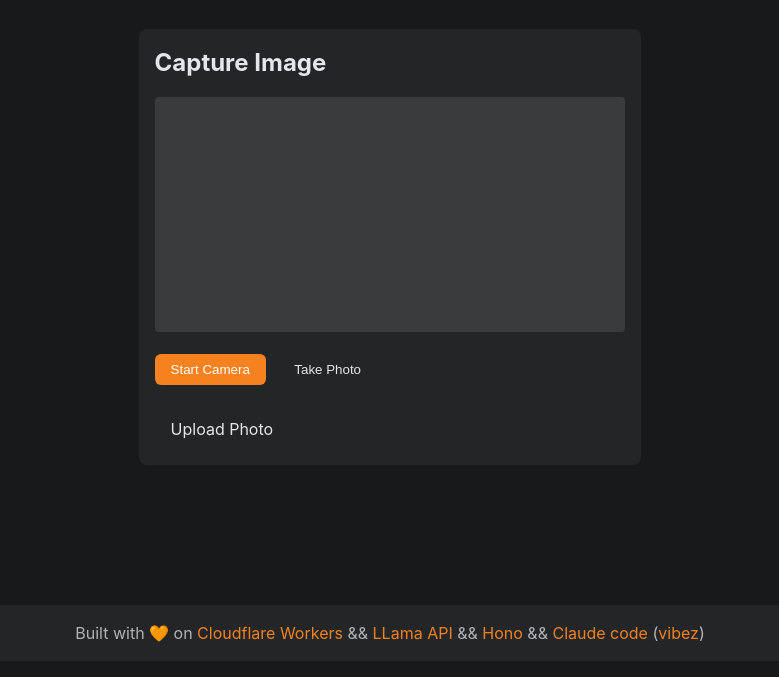
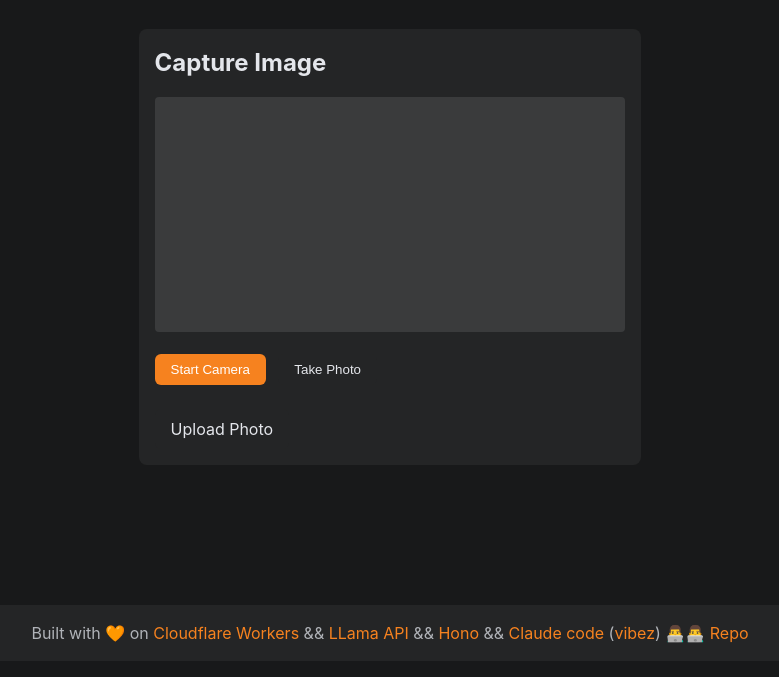
Before and after one commit to craigsdennis/llama-api-exploring, a website: page public/index.html in a window 1280 px wide. Shown: the part 123-800 px from the top of the page, without its empty margins (250-1029 px from the left). Drawn offline with nearby package versions, Linux system fonts and the light colour scheme.

Commit message:
Point to repo

```diff
--- a/public/index.html
+++ b/public/index.html
@@ -57,7 +57,7 @@
   </div>
 
   <footer class="footer">
-    Built with 🧡 on <a href="https://developers.cloudflare.com">Cloudflare Workers</a> && <a href="https://llama.developer.meta.com/docs/">LLama API</a> && <a href="https://honojs.dev">Hono</a> && <a href="https://docs.anthropic.com/en/docs/agents-and-tools/claude-code/overview">Claude code</a> (<a href="/truth-window/frontend.txt">vibez</a>)
+    Built with 🧡 on <a href="https://developers.cloudflare.com">Cloudflare Workers</a> && <a href="https://llama.developer.meta.com/docs/">LLama API</a> && <a href="https://honojs.dev">Hono</a> && <a href="https://docs.anthropic.com/en/docs/agents-and-tools/claude-code/overview">Claude code</a> (<a href="/truth-window/frontend.txt">vibez</a>) 👨‍💻👨‍💻 <a href="https://github.com/craigsdennis/llama-api-exploring">Repo</a>
   </footer>
 
   <script src="script.js"></script>
```
